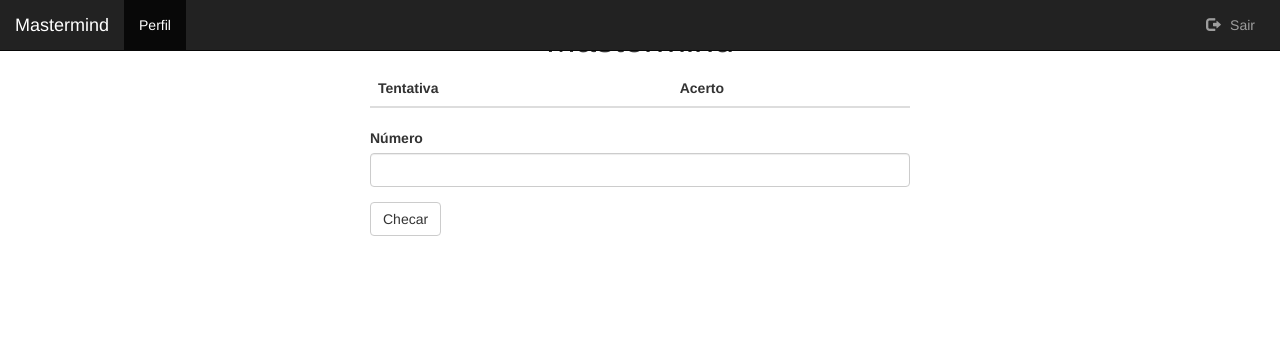
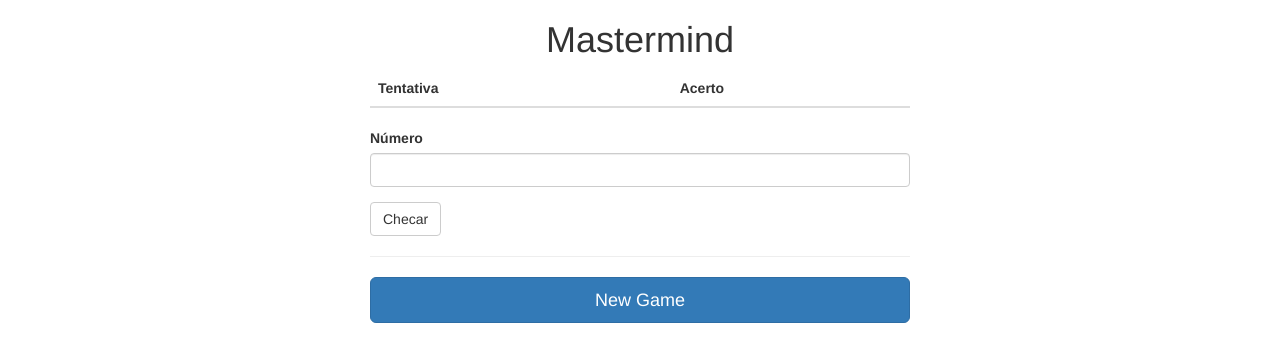
Before and after one commit to rafaelcmonteiro/mastermind-game, a Flask app: page /game/ in a window 1280 px wide. Shown: the top 362 px of the page. Run offline with Flask 2, Linux system fonts and the light colour scheme; the visitor is signed in with stand-in values (Sample User, id 1); lists and menus that the app fills with data are empty; some libraries are stand-ins or nearby versions.

Commit message:
Game added for anyone.

```diff
--- a/app.py
+++ b/app.py
@@ -11,10 +11,9 @@ list_dict = []
 
 @app.before_request
 def require_login():
-    allowed_route = ['login', 'register', 'home']
-    if request.endpoint not in allowed_route and 'email' not in session:
+    allowed_route = ['login', 'register', 'home', 'mastermind_game', 'mastermind']
+    if request.endpoint not in allowed_route:
         return redirect(url_for('login'))
-    return
 
 
 @app.route("/")
@@ -62,8 +61,8 @@ def sign_out():
 # Test
 @app.route("/perfil/", methods=['GET'])
 def perfil():
-    if 'username' in session:
-        return 'You are logged in as ' + session['username']
+    # if 'username' in session:
+    # return 'You are logged in as ' + session['username']
     return render_template('perfil.html', title='perfil', nav_bar=True)
 
 
@@ -82,7 +81,8 @@ def to_db(user_name):
 
 @app.route("/game/", methods=['GET'])
 def mastermind_game():
-    return render_template('mastermind.html', title='game', nav_bar=True)
+    list_dict.clear()
+    return render_template('mastermind.html', title='game', nav_bar=False)
 
 
 # This function trigger the game.
@@ -90,8 +90,18 @@ def mastermind_game():
 def mastermind():
     number_typed = request.form['typed-number']
     to_send = l_master.master_mind(number_typed)
-    list_dict.append(to_send)
-    return render_template('mastermind.html', title='game', tentativas=list_dict, nav_bar=True), 200
+    if len(list_dict) <= 9:
+        if to_send['result'] == '1111':
+            return render_template('mastermind.html', title='game', tentativas=list_dict, nav_bar=False,
+                                   button_disabled=True, success=True, category='success',
+                                   message_category='Parabéns, você acertou.'), 200
+        else:
+            list_dict.append(to_send)
+            return render_template('mastermind.html', title='game', tentativas=list_dict, nav_bar=False), 200
+    else:
+        return render_template('mastermind.html', title='game', tentativas=list_dict, nav_bar=False,
+                               button_disabled=True, success=True, category='danger',
+                               message_category='Você chegou ao limite de tentativas, você perdeu.'), 200
 
 
 @app.errorhandler(404)
--- a/templates/mastermind.html
+++ b/templates/mastermind.html
@@ -16,10 +16,8 @@
       <tbody>
         {% for tentativa in tentativas %}
         <tr>
-
             <td>{{ tentativa['number_typed'] }}</td>
             <td>{{ tentativa['result'] }}</td>
-
         </tr>
       {% endfor %}
 
@@ -32,9 +30,17 @@
           <label for="typed-number">Número</label>
           <input type="text" class="form-control" id="typed-number" name="typed-number">
         </div>
-        <button type="submit" class="btn btn-default">Checar</button>
+        <button type="submit" {% if button_disabled %} disabled {% endif %}  class="btn btn-default">Checar</button>
       </form>
-    </div>
+      {% if success %}
+        <div class="alert alert-{{ category }}">{{ message_category }}</div>
+      {% endif %}
+       </div>
+      <hr>
+      <form method="GET" action="{{ url_for('mastermind_game') }}">
+        <button type="submit" class="btn btn-primary btn-lg btn-block" >New Game</button>
+      </form>
+
       </div>
   </div>
 </div>
```
Also changed, not shown: templates/index.html (+4 -4 lines).
